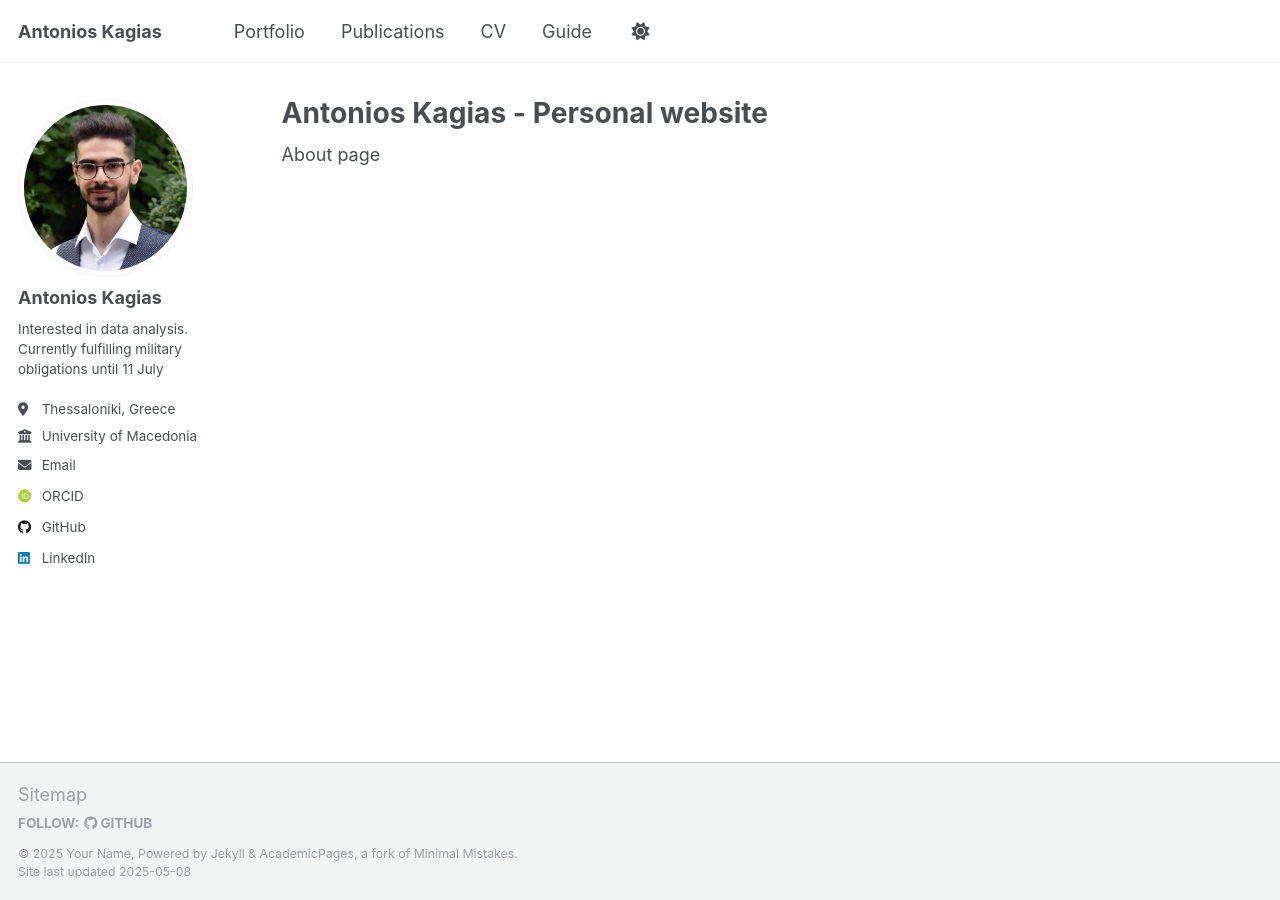
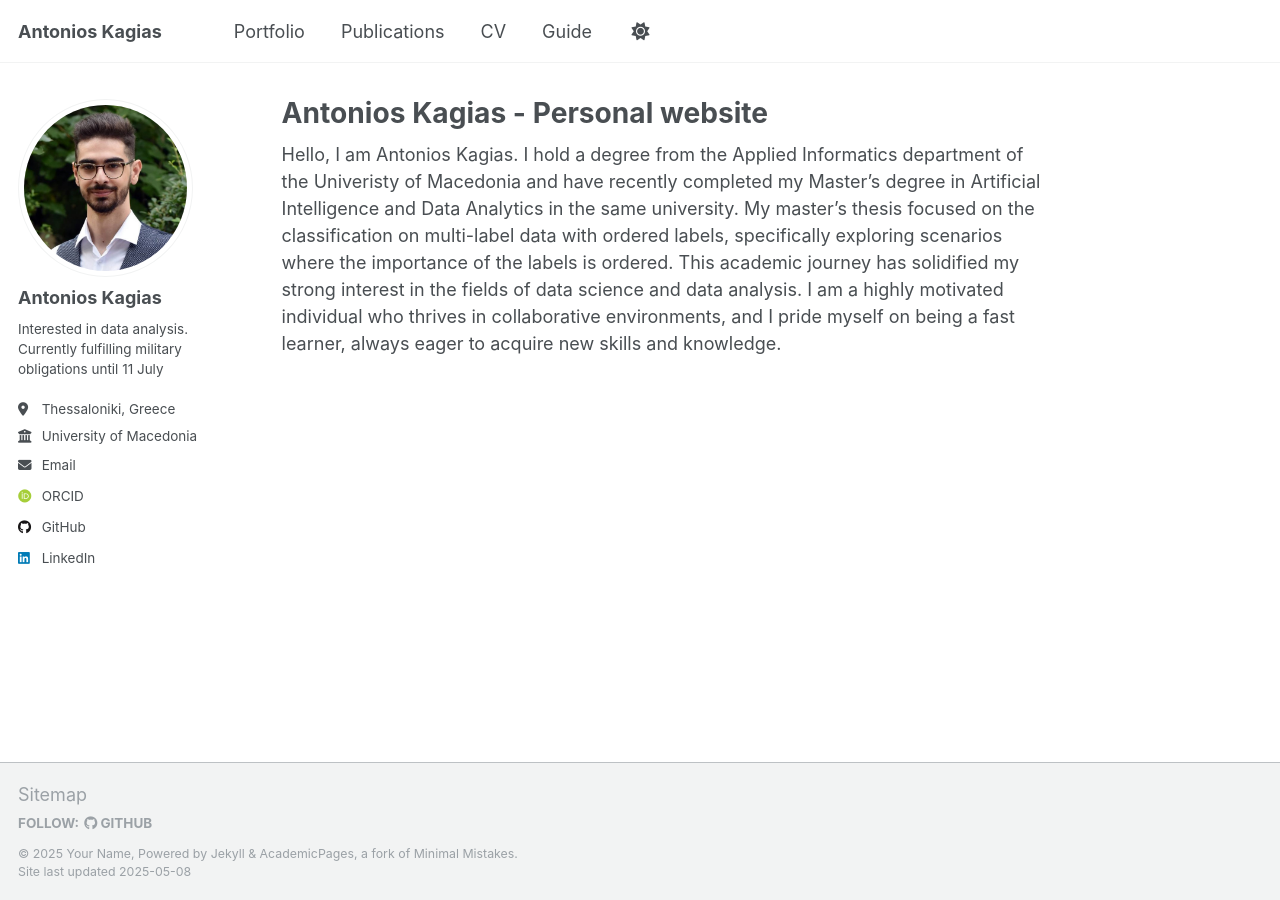
Before and after one commit to Antonios-Kagias/antonios-kagias.github.io, a Jekyll site: the page built from _pages/about.md, in a window 1280 px wide. Built offline with Jekyll 4.4.1, drawn with Linux system fonts in a browser that asks for light colours; some web fonts are replaced.

Commit message:
Edit about me page

```diff
--- a/_pages/about.md
+++ b/_pages/about.md
@@ -7,4 +7,4 @@ redirect_from:
   - /about.html
 ---
 
-About page
+Hello, I am Antonios Kagias. I hold a degree from the Applied Informatics department of the Univeristy of Macedonia and have recently completed my Master's degree in Artificial Intelligence and Data Analytics in the same university. My master's thesis focused on the classification on multi-label data with ordered labels, specifically exploring scenarios where the importance of the labels is ordered. This academic journey has solidified my strong interest in the fields of data science and data analysis. I am a highly motivated individual who thrives in collaborative environments, and I pride myself on being a fast learner, always eager to acquire new skills and knowledge.
```
